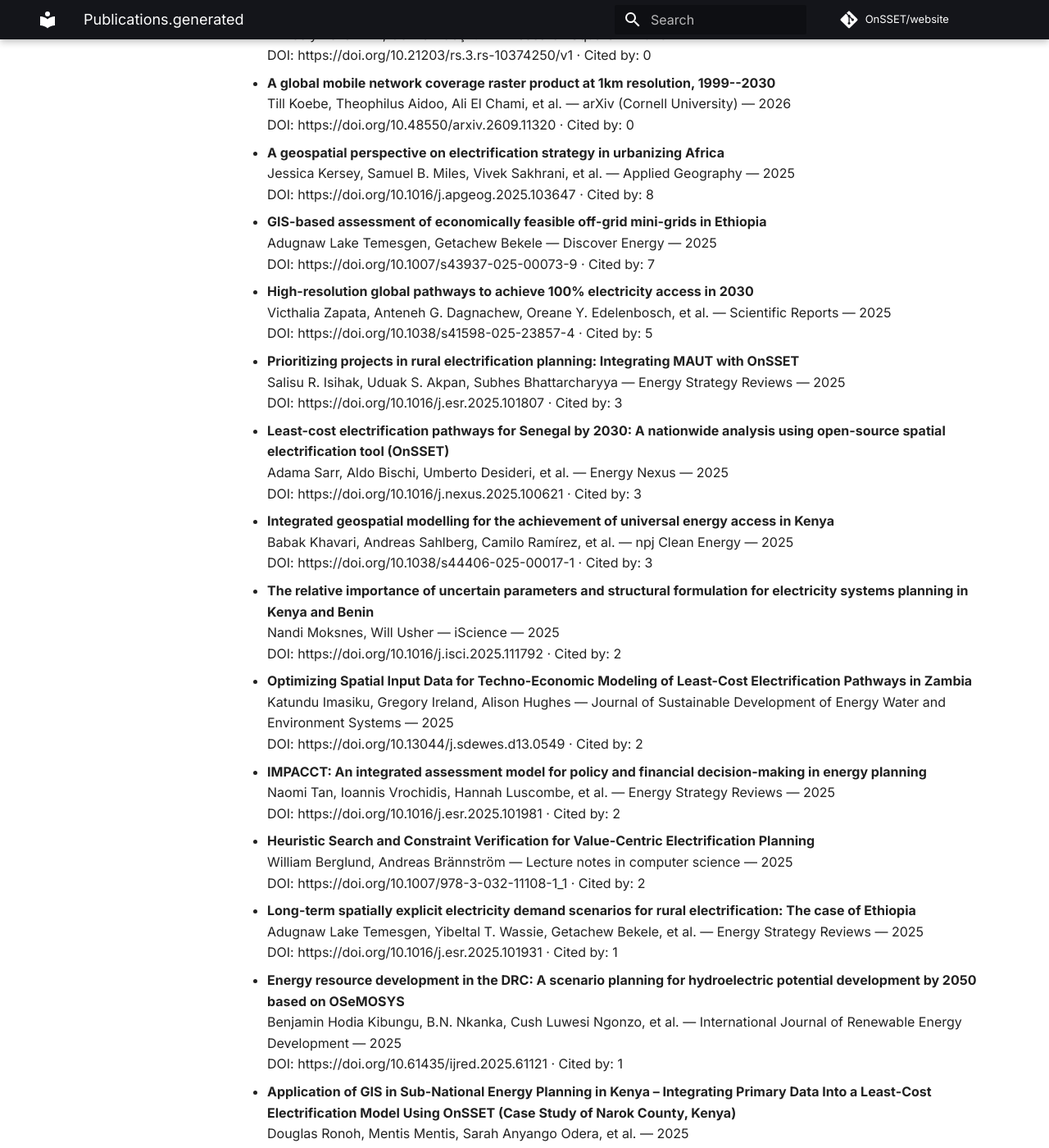
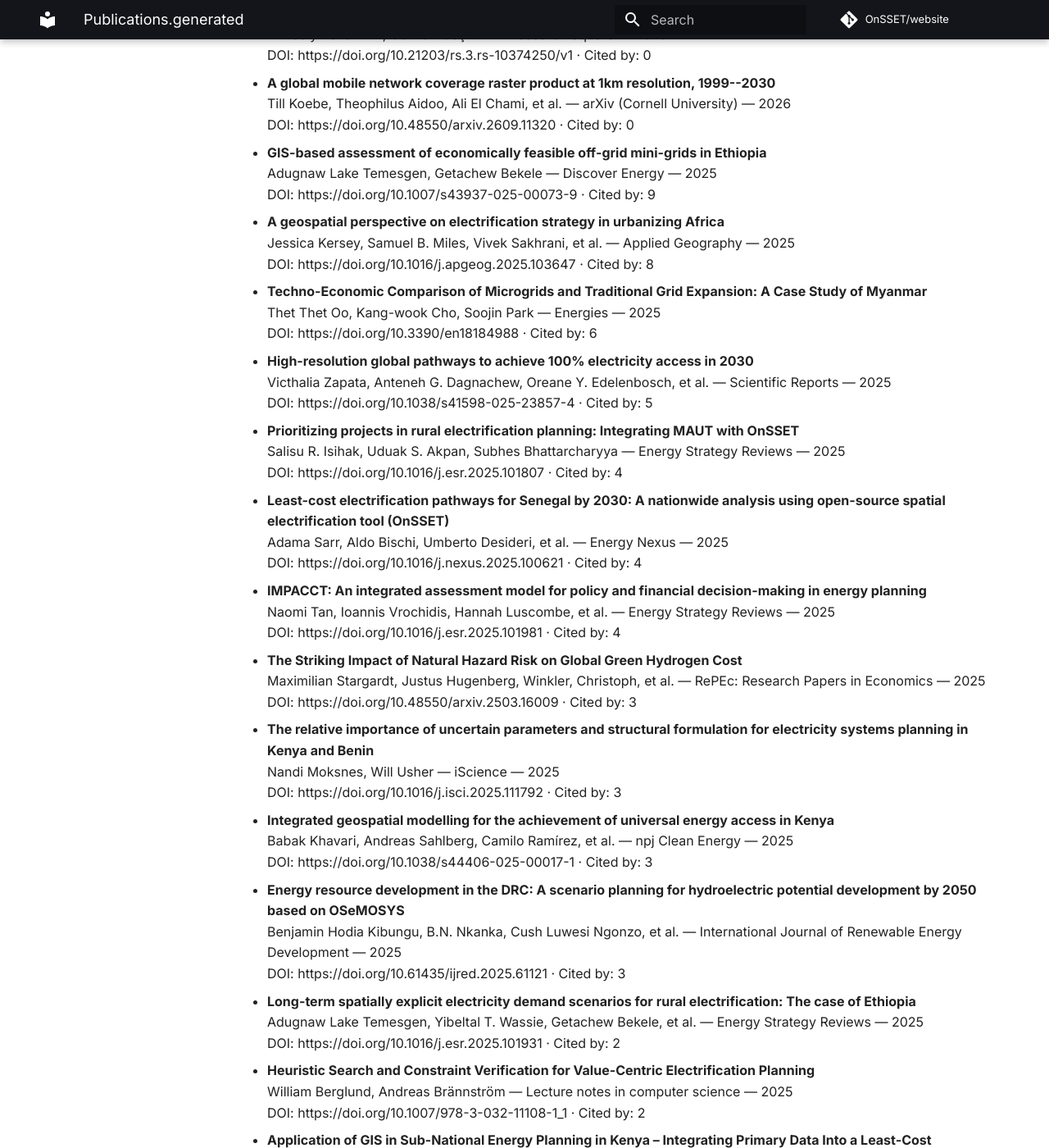
Before and after one commit to OnSSET/website, an MkDocs documentation site: the page built from docs/publications.generated.md, in a window 1280 px wide and 1400 px high, scrolled down 8334 px. Shown: the whole window at 82% size. Built offline with MkDocs 1.6.1 and Material for MkDocs 9.7.7, drawn with Linux system fonts in a browser that asks for light colours; comment, search, counter and statistics services are not loaded; some of the changed text lies outside the part shown.

Commit message:
Auto-update publications

```diff
--- a/docs/publications.generated.md
+++ b/docs/publications.generated.md
@@ -18,6 +18,18 @@ No results found.
 
 ### Mentions (auto)
 
+- **Attention to detail: exploring effects of model resolution and complexity in geospatial electrification modelling**
+  Andreas Sahlberg, Alexandros Korkovelos, Christian Kabongo, et al. — Discover Energy — 2026
+  DOI: https://doi.org/10.1007/s43937-025-00117-0 · Cited by: 3
+
+- **A typology of government strategies for renewable energy investments in Africa: A comparative analysis of Ethiopia, Morocco, Nigeria, and South Africa**
+  Uduak S. Akpan — Energy Policy — 2026
+  DOI: https://doi.org/10.1016/j.enpol.2026.115414 · Cited by: 2
+
+- **Nationalist versus regional approaches for increased battery mineral value addition in Southern Africa**
+  Karla Cervantes Barron, Raghav Pant, Baptiste Andrieu, et al. — Research Square — 2026
+  DOI: https://doi.org/10.21203/rs.3.rs-9179870/v1 · Cited by: 1
+
 - **Long-term least-cost geospatial electrification planning to bridge the electricity access gap: the case of Ethiopia**
   Adugnaw Lake Temesgen, Yibeltal T. Wassie, Getachew Bekele, et al. — Environmental Research Infrastructure and Sustainability — 2026
   DOI: https://doi.org/10.1088/2634-4505/ae5556 · Cited by: 1
@@ -25,14 +37,6 @@ No results found.
 - **Geospatial electrification pathways for Sub-Saharan Africa: A systematic review of planning tools, implementation strategies, and socio-economic impacts**
   Joseph Mpeera Ntayi, Sylvia Manjeri Aarakit, Herbert Murungi, et al. — Energy Research & Social Science — 2026
   DOI: https://doi.org/10.1016/j.erss.2026.104540 · Cited by: 1
-
-- **Attention to detail: exploring effects of model resolution and complexity in geospatial electrification modelling**
-  Andreas Sahlberg, Alexandros Korkovelos, Christian Kabongo, et al. — Discover Energy — 2026
-  DOI: https://doi.org/10.1007/s43937-025-00117-0 · Cited by: 1
-
-- **A typology of government strategies for renewable energy investments in Africa: A comparative analysis of Ethiopia, Morocco, Nigeria, and South Africa**
-  Uduak S. Akpan — Energy Policy — 2026
-  DOI: https://doi.org/10.1016/j.enpol.2026.115414 · Cited by: 1
 
 - **Techno-Economic Analysis of Least-Cost Technology Solutions for Expanding Electricity Access in Ecuador**
   ALEXANDRA FALCON MENDOZA, José Herrera-Perez, Jorge Hernández-Ambato, et al. — Communications in computer and information science — 2026
@@ -85,10 +89,6 @@ No results found.
 - **Ndahambele Shilombwelwa , EMP-G, 2026, Namibia**
   Shilombwelwa Ndahambelela — Zenodo (CERN European Organization for Nuclear Research) — 2026
   DOI: https://doi.org/10.5281/zenodo.21514244 · Cited by: 0
-
-- **Nationalist versus regional approaches for increased battery mineral value addition in Southern Africa**
-  Karla Cervantes Barron, Raghav Pant, Baptiste Andrieu, et al. — Research Square — 2026
-  DOI: https://doi.org/10.21203/rs.3.rs-9179870/v1 · Cited by: 0
 
 - **Modernizing Access to Electricity in Madagascar - Insights from GEP-OnSSET geospatial modeling**
   Christian TOMBO — Zenodo (CERN European Organization for Nuclear Research) — 2026
@@ -338,13 +338,17 @@ No results found.
   Till Koebe, Theophilus Aidoo, Ali El Chami, et al. — arXiv (Cornell University) — 2026
   DOI: https://doi.org/10.48550/arxiv.2609.11320 · Cited by: 0
 
+- **GIS-based assessment of economically feasible off-grid mini-grids in Ethiopia**
+  Adugnaw Lake Temesgen, Getachew Bekele — Discover Energy — 2025
+  DOI: https://doi.org/10.1007/s43937-025-00073-9 · Cited by: 9
+
 - **A geospatial perspective on electrification strategy in urbanizing Africa**
   Jessica Kersey, Samuel B. Miles, Vivek Sakhrani, et al. — Applied Geography — 2025
   DOI: https://doi.org/10.1016/j.apgeog.2025.103647 · Cited by: 8
 
-- **GIS-based assessment of economically feasible off-grid mini-grids in Ethiopia**
-  Adugnaw Lake Temesgen, Getachew Bekele — Discover Energy — 2025
-  DOI: https://doi.org/10.1007/s43937-025-00073-9 · Cited by: 7
+- **Techno-Economic Comparison of Microgrids and Traditional Grid Expansion: A Case Study of Myanmar**
+  Thet Thet Oo, Kang-wook Cho, Soojin Park — Energies — 2025
+  DOI: https://doi.org/10.3390/en18184988 · Cited by: 6
 
 - **High-resolution global pathways to achieve 100% electricity access in 2030**
   Victhalia Zapata, Anteneh G. Dagnachew, Oreane Y. Edelenbosch, et al. — Scientific Reports — 2025
@@ -352,39 +356,39 @@ No results found.
 
 - **Prioritizing projects in rural electrification planning: Integrating MAUT with OnSSET**
   Salisu R. Isihak, Uduak S. Akpan, Subhes Bhattarcharyya — Energy Strategy Reviews — 2025
-  DOI: https://doi.org/10.1016/j.esr.2025.101807 · Cited by: 3
+  DOI: https://doi.org/10.1016/j.esr.2025.101807 · Cited by: 4
 
 - **Least-cost electrification pathways for Senegal by 2030: A nationwide analysis using open-source spatial electrification tool (OnSSET)**
   Adama Sarr, Aldo Bischi, Umberto Desideri, et al. — Energy Nexus — 2025
-  DOI: https://doi.org/10.1016/j.nexus.2025.100621 · Cited by: 3
+  DOI: https://doi.org/10.1016/j.nexus.2025.100621 · Cited by: 4
+
+- **IMPACCT: An integrated assessment model for policy and financial decision-making in energy planning**
+  Naomi Tan, Ioannis Vrochidis, Hannah Luscombe, et al. — Energy Strategy Reviews — 2025
+  DOI: https://doi.org/10.1016/j.esr.2025.101981 · Cited by: 4
+
+- **The Striking Impact of Natural Hazard Risk on Global Green Hydrogen Cost**
+  Maximilian Stargardt, Justus Hugenberg, Winkler, Christoph, et al. — RePEc: Research Papers in Economics — 2025
+  DOI: https://doi.org/10.48550/arxiv.2503.16009 · Cited by: 3
+
+- **The relative importance of uncertain parameters and structural formulation for electricity systems planning in Kenya and Benin**
+  Nandi Moksnes, Will Usher — iScience — 2025
+  DOI: https://doi.org/10.1016/j.isci.2025.111792 · Cited by: 3
 
 - **Integrated geospatial modelling for the achievement of universal energy access in Kenya**
   Babak Khavari, Andreas Sahlberg, Camilo Ramírez, et al. — npj Clean Energy — 2025
   DOI: https://doi.org/10.1038/s44406-025-00017-1 · Cited by: 3
 
-- **The relative importance of uncertain parameters and structural formulation for electricity systems planning in Kenya and Benin**
-  Nandi Moksnes, Will Usher — iScience — 2025
-  DOI: https://doi.org/10.1016/j.isci.2025.111792 · Cited by: 2
+- **Energy resource development in the DRC: A scenario planning for hydroelectric potential development by 2050 based on OSeMOSYS**
+  Benjamin Hodia Kibungu, B.N. Nkanka, Cush Luwesi Ngonzo, et al. — International Journal of Renewable Energy Development — 2025
+  DOI: https://doi.org/10.61435/ijred.2025.61121 · Cited by: 3
 
-- **Optimizing Spatial Input Data for Techno-Economic Modeling of Least-Cost Electrification Pathways in Zambia**
-  Katundu Imasiku, Gregory Ireland, Alison Hughes — Journal of Sustainable Development of Energy Water and Environment Systems — 2025
-  DOI: https://doi.org/10.13044/j.sdewes.d13.0549 · Cited by: 2
-
-- **IMPACCT: An integrated assessment model for policy and financial decision-making in energy planning**
-  Naomi Tan, Ioannis Vrochidis, Hannah Luscombe, et al. — Energy Strategy Reviews — 2025
-  DOI: https://doi.org/10.1016/j.esr.2025.101981 · Cited by: 2
+- **Long-term spatially explicit electricity demand scenarios for rural electrification: The case of Ethiopia**
+  Adugnaw Lake Temesgen, Yibeltal T. Wassie, Getachew Bekele, et al. — Energy Strategy Reviews — 2025
+  DOI: https://doi.org/10.1016/j.esr.2025.101931 · Cited by: 2
 
 - **Heuristic Search and Constraint Verification for Value-Centric Electrification Planning**
   William Berglund, Andreas Brännström — Lecture notes in computer science — 2025
   DOI: https://doi.org/10.1007/978-3-032-11108-1_1 · Cited by: 2
-
-- **Long-term spatially explicit electricity demand scenarios for rural electrification: The case of Ethiopia**
-  Adugnaw Lake Temesgen, Yibeltal T. Wassie, Getachew Bekele, et al. — Energy Strategy Reviews — 2025
-  DOI: https://doi.org/10.1016/j.esr.2025.101931 · Cited by: 1
-
-- **Energy resource development in the DRC: A scenario planning for hydroelectric potential development by 2050 based on OSeMOSYS**
-  Benjamin Hodia Kibungu, B.N. Nkanka, Cush Luwesi Ngonzo, et al. — International Journal of Renewable Energy Development — 2025
-  DOI: https://doi.org/10.61435/ijred.2025.61121 · Cited by: 1
 
 - **Application of GIS in Sub-National Energy Planning in Kenya – Integrating Primary Data Into a Least-Cost Electrification Model Using OnSSET (Case Study of Narok County, Kenya)**
   Douglas Ronoh, Mentis Mentis, Sarah Anyango Odera, et al. — 2025
@@ -397,10 +401,6 @@ No results found.
 - **OnSSET with spatial changes in urbanisation in Kenya**
   Cynthia Omondi — Zenodo (CERN European Organization for Nuclear Research) — 2025
   DOI: https://doi.org/10.5281/zenodo.17961682 · Cited by: 0
-
-- **Long-Term Spatially Explicit Electricity Demand Scenarios for Developing Countries: The Case of Ethiopia**
-  Adugnaw Lake Temesgen, Yibeltal T. Wassie, Getachew Bekele, et al. — SSRN Electronic Journal — 2025
-  DOI: https://doi.org/10.2139/ssrn.5172773 · Cited by: 0
 
 - **Left in the Dark: Spatial Analysis of Energy Access For Social Services in Nigeria**
   Glory Adebayo, Linda Fynn Prah, Sunday Philip Akingbemisola — Path of Science — 2025
@@ -440,7 +440,11 @@ No results found.
 
 - **Hybrid renewable energy systems for rural electrification in developing countries: A review on energy system models and spatial explicit modelling tools**
   Berino Francisco Silinto, Claudia Yamu, Christian Zuidema, et al. — Renewable and Sustainable Energy Reviews — 2024
-  DOI: https://doi.org/10.1016/j.rser.2024.114916 · Cited by: 88
+  DOI: https://doi.org/10.1016/j.rser.2024.114916 · Cited by: 96
+
+- **The impacts of incentive policies on improving private investment for rural electrification in Nigeria – A geospatial study**
+  Munir Husein, Magda Moner‐Girona, Giacomo Falchetta, et al. — Heliyon — 2024
+  DOI: https://doi.org/10.1016/j.heliyon.2024.e27440 · Cited by: 18
 
 - **Generation capacity expansion planning with spatially-resolved electricity demand and increasing variable renewable energy supply: Perspectives from power pooling in West Africa**
   Mounirah Bissiri, Pedro Moura, Ricardo C. Perez, et al. — Applied Energy — 2024
@@ -450,29 +454,25 @@ No results found.
   Korbinian Götz, Philipp Rosner, Irénée Froissart, et al. — Energy Sustainable Development/Energy for sustainable development — 2024
   DOI: https://doi.org/10.1016/j.esd.2024.101581 · Cited by: 17
 
-- **The impacts of incentive policies on improving private investment for rural electrification in Nigeria – A geospatial study**
-  Munir Husein, Magda Moner‐Girona, Giacomo Falchetta, et al. — Heliyon — 2024
-  DOI: https://doi.org/10.1016/j.heliyon.2024.e27440 · Cited by: 17
-
 - **GIS-facilitated procedure for optimal rural electrification planning: A case study in Naeder, Ethiopia**
   Aleksandar Dimovski, Zahra Pezham, Mohammad Hossein Ahmadi, et al. — Energy Sustainable Development/Energy for sustainable development — 2024
-  DOI: https://doi.org/10.1016/j.esd.2024.101520 · Cited by: 13
+  DOI: https://doi.org/10.1016/j.esd.2024.101520 · Cited by: 14
+
+- **Leapfrogging the darkness: contextualising the meaning of energy transitions for African countries**
+  Sebastian Hendrik Sterl, Rebekah G. Shirley, Mary Githinji, et al. — Progress in Energy — 2024
+  DOI: https://doi.org/10.1088/2516-1083/ad31b7 · Cited by: 12
 
 - **Analyzing grid extension suitability: A case study of Ethiopia using OnSSET**
   Adugnaw Lake Temesgen, Yibeltal T. Wassie, Erik O. Ahlgren — Energy Strategy Reviews — 2024
   DOI: https://doi.org/10.1016/j.esr.2023.101292 · Cited by: 11
 
-- **Leapfrogging the darkness: contextualising the meaning of energy transitions for African countries**
-  Sebastian Hendrik Sterl, Rebekah G. Shirley, Mary Githinji, et al. — Progress in Energy — 2024
-  DOI: https://doi.org/10.1088/2516-1083/ad31b7 · Cited by: 9
+- **Optimal Electrification Using Renewable Energies: Microgrid Installation Model with Combined Mixture k-Means Clustering Algorithm, Mixed Integer Linear Programming, and Onsset Method**
+  Kabe Moyème, Yao Bokovi, Kwami Senam Sedzro, et al. — Energies — 2024
+  DOI: https://doi.org/10.3390/en17123022 · Cited by: 8
 
 - **The role of agriculture for achieving renewable energy-centered sustainable development objectives in rural Africa**
   Giacomo Falchetta, Adriano Vinca, André Troost, et al. — Environmental Development — 2024
   DOI: https://doi.org/10.1016/j.envdev.2024.101098 · Cited by: 7
-
-- **Optimal Electrification Using Renewable Energies: Microgrid Installation Model with Combined Mixture k-Means Clustering Algorithm, Mixed Integer Linear Programming, and Onsset Method**
-  Kabe Moyème, Yao Bokovi, Kwami Senam Sedzro, et al. — Energies — 2024
-  DOI: https://doi.org/10.3390/en17123022 · Cited by: 7
 
 - **A High-Resolution Analysis of Electricity Demand for Informed Electrification Planning**
   Adugnaw Lake Temesgen, Basilio Zeloso S. Tamele, Erik O. Ahlgren — IEEE PES/IAS PowerAfrica Conference (PowerAfrica) — 2024
@@ -488,12 +488,12 @@ No results found.
 
 - **A geospatial approach to understanding clean cooking challenges in sub-Saharan Africa**
   Babak Khavari, Camilo Ramírez, Marc Jeuland, et al. — Nature Sustainability — 2023
-  DOI: https://doi.org/10.1038/s41893-022-01039-8 · Cited by: 74
+  DOI: https://doi.org/10.1038/s41893-022-01039-8 · Cited by: 83
+
+- **Towards achieving Sustainable Development Goal 7 in sub‐Saharan Africa: Role of governance and renewable energy**
+  Anasuya Haldar, Narayan Sethi, Pabitra Kumar Jena, et al. — Sustainable Development — 2023
+  DOI: https://doi.org/10.1002/sd.2521 · Cited by: 68
 
 - **The cost of electrifying all households in 40 Sub-Saharan African countries by 2030**
   Florian Egli, Churchill Agutu, Bjarne Steffen, et al. — Nature Communications — 2023
-  DOI: https://doi.org/10.1038/s41467-023-40612-3 · Cited by: 31
-
-- **Real Options and their application in renewable energy projects. State-of-the-art review**
-  Benjamín Murgas Téllez, Alvin Henao, Luceny Guzmán Acuña — Región Científica — 2023
-  DOI: https://doi.org/10.58763/rc202349 · Cited by: 10
+  DOI: https://doi.org/10.1038/s41467-023-40612-3 · Cited by: 32
```
